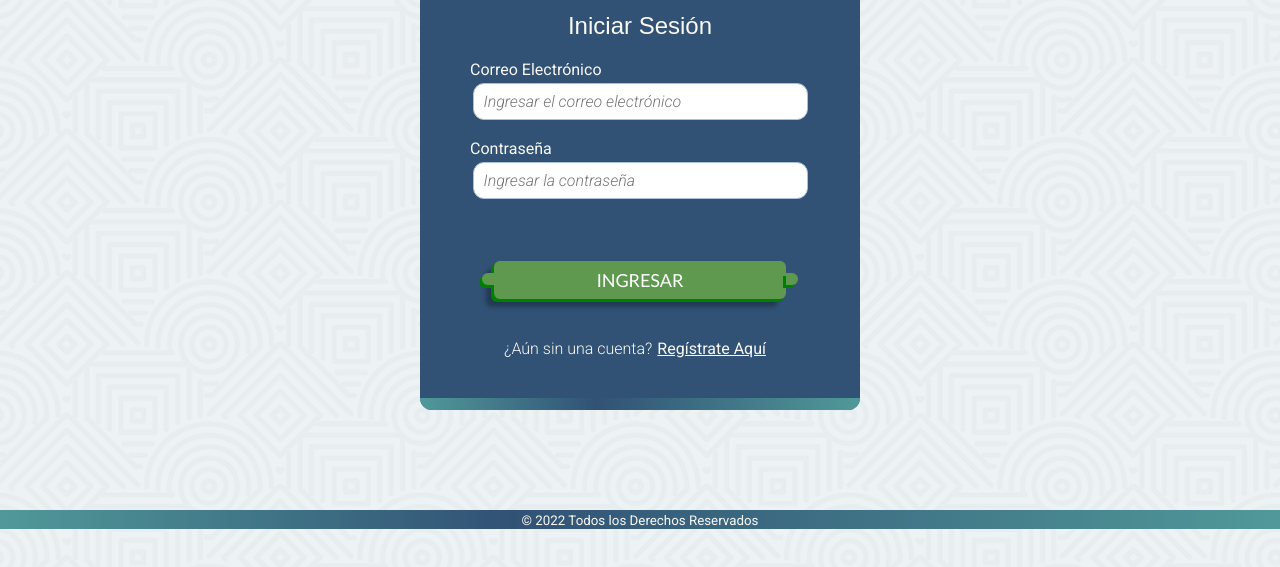
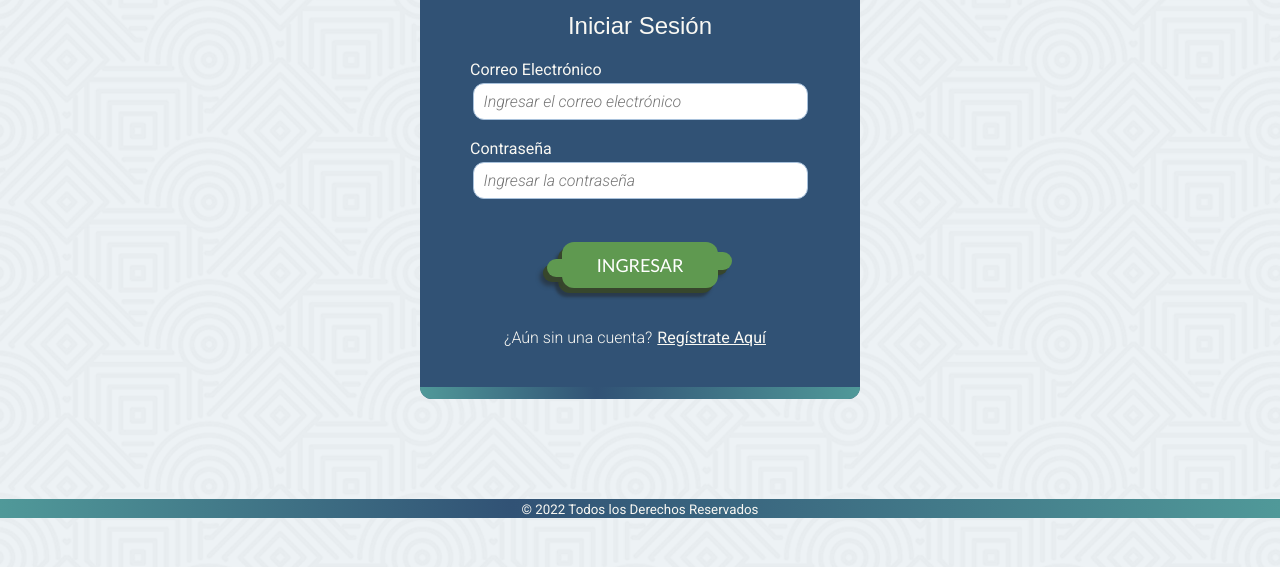
Before and after one commit to MarianaMCB/proyecto-app-web-mmcb, a plain HTML site: page iniciosesion.html in a window 1280 px wide. Shown: the part 199-766 px from the top of the page. Drawn offline with Linux system fonts and the light colour scheme; a web font is replaced by a local one.

Commit message:
Boton con diseno funcional

```diff
--- a/css/estilos.css
+++ b/css/estilos.css
@@ -193,6 +193,8 @@ footer .grupo-2 {
 */
 .seccion-inicio-sesion {
   background-color: #315275;
+  position: relative;
+  z-index: -1;
   width: 440px;
   margin: auto;
   margin-top: 80px;
@@ -275,45 +277,47 @@ footer .grupo-2 {
   height: 12px;
 }
 
-.fichaVerde{
+.fichaVerde {
   position: relative;
-  background:none;
-  border:none;
+  background: none;
+  border: none;
   background-color: #5f9950;
   color: white;
-  border-radius: 6px;
+  border-radius: 12px;
   font-family: "Trebuchet MS";
   font-size: 18px;
-  padding:8px 16px;
-  margin: 24px;
-  box-shadow: green -3px 3px 0px,  rgba(0,0,0,0.3) -8px 8px 4px;
+  padding: 12px 16px;
+  margin: 24px 92px;
+  box-shadow: #37462C -4px 5px 0px, -7px 9px 3px #23282c91;
 }
-.fichaVerde::before{
+
+.fichaVerde::before {
   content:"";
   display:block;
-  width: 12px;
-  height: 12px;
-  border-radius: 6px 0px 0px 6px;
+  width: 18px;
+  height: 18px;
+  border-radius: 12px 0px 0px 12px;
   position: absolute;
-  z-index: 2;
   background-color: #5f9950;
-  top: 12px;
-  left: -12px;
-  box-shadow: green -3px 3px 0px;
+  top: 17px;
+  left: -15px;
+  box-shadow: #37462C -4px 5px 0px, -7px 9px 4px #23282c91;
 }
 
-.fichaVerde::after{
+.fichaVerde::after {
   content: "";
   display: block;
-  width: 12px;
-  height: 12px;
-  border-radius:0px 6px 6px 0px;
+  width: 18px;
+  height: 18px;
+  border-radius: 0px 12px 12px 0px;
   position: absolute;
+  z-index: -2;
   background-color: #5f9950;
-  top: 12px;
-  right: -12px;
-  box-shadow: green -3px 3px 0px;
+  top: 10px;
+  right: -14px;
+  box-shadow: #37462C -4px 5px 0px, -7px 7px 4px #23282c91;
 }
+
 
 /*-----------------------Media Query Paginas Responsive-----------------------*/
 
--- a/iniciosesion.html
+++ b/iniciosesion.html
@@ -25,7 +25,7 @@
                 <input class="controles" type="email" id="correo" placeholder="Ingresar el correo electrónico"><br>
 
                 <label for="contrasena">Contraseña</label>
-                <input class="controles" type="password" id="contrasena" placeholder="Ingresar la contraseña"><br><br>
+                <input class="controles" type="password" id="contrasena" placeholder="Ingresar la contraseña"><br>
 
                 <button class="fichaVerde">INGRESAR</button>
                 <!--<input type="submit">INGRESAR<br>-->
```
